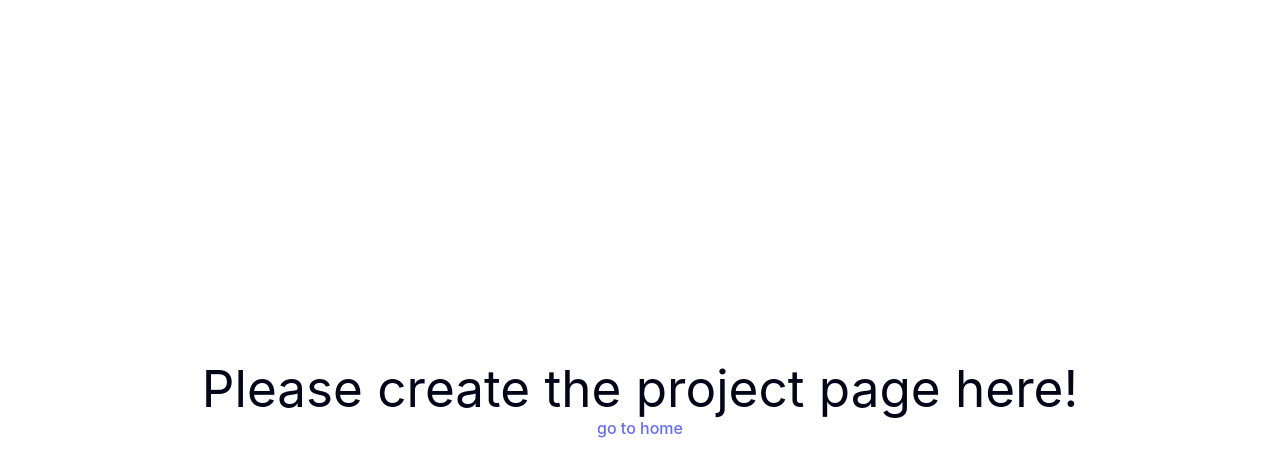
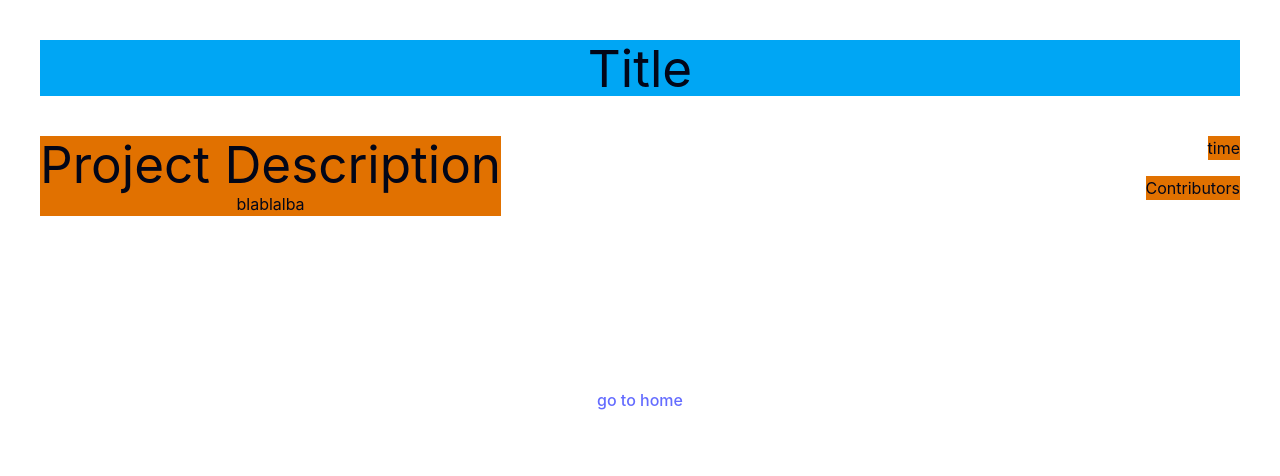
Before and after one commit to team-golfslag/Conflux-web, a React (Vite) app: page /projectsPage in a window 1280 px wide. Shown: the top 476 px of the page. Built offline with nearby package versions, Linux system fonts and the light colour scheme.

Commit message:
small beginning on the implementation of the Project Page

```diff
--- a/src/pages/projectPage.tsx
+++ b/src/pages/projectPage.tsx
@@ -17,7 +17,21 @@ function ProjectPage()
 {
     return (
     <>
-        <h1>Please create the project page here!</h1>
+        <section class = "fixed top-10 left-10 right-10 bg-sky-500">
+            <h1>Title</h1>
+        </section>
+        <article class = "fixed left-10 top-34 bg-amber-600">
+            <section>
+            <h1>Project Description</h1>
+            <p>blablalba</p>
+            </section>
+        </article>
+        <aside class = "fixed right-10 top-34 bg-amber-600">
+            time
+        </aside>
+        <aside class = "fixed right-10 top-44 bg-amber-600">
+            Contributors
+        </aside>
         <Link to = "/"> go to home </Link>
     </>
     )
```
